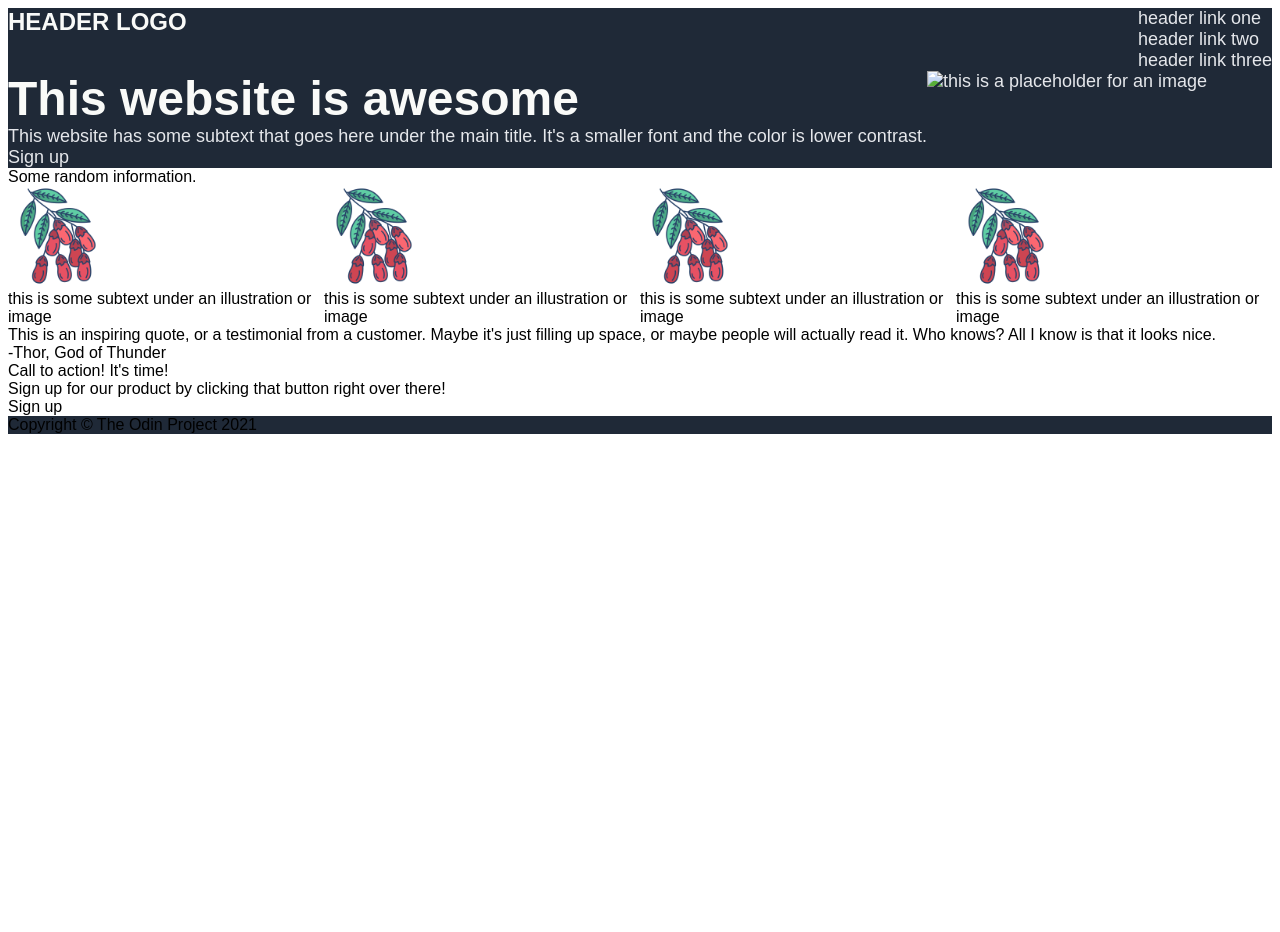
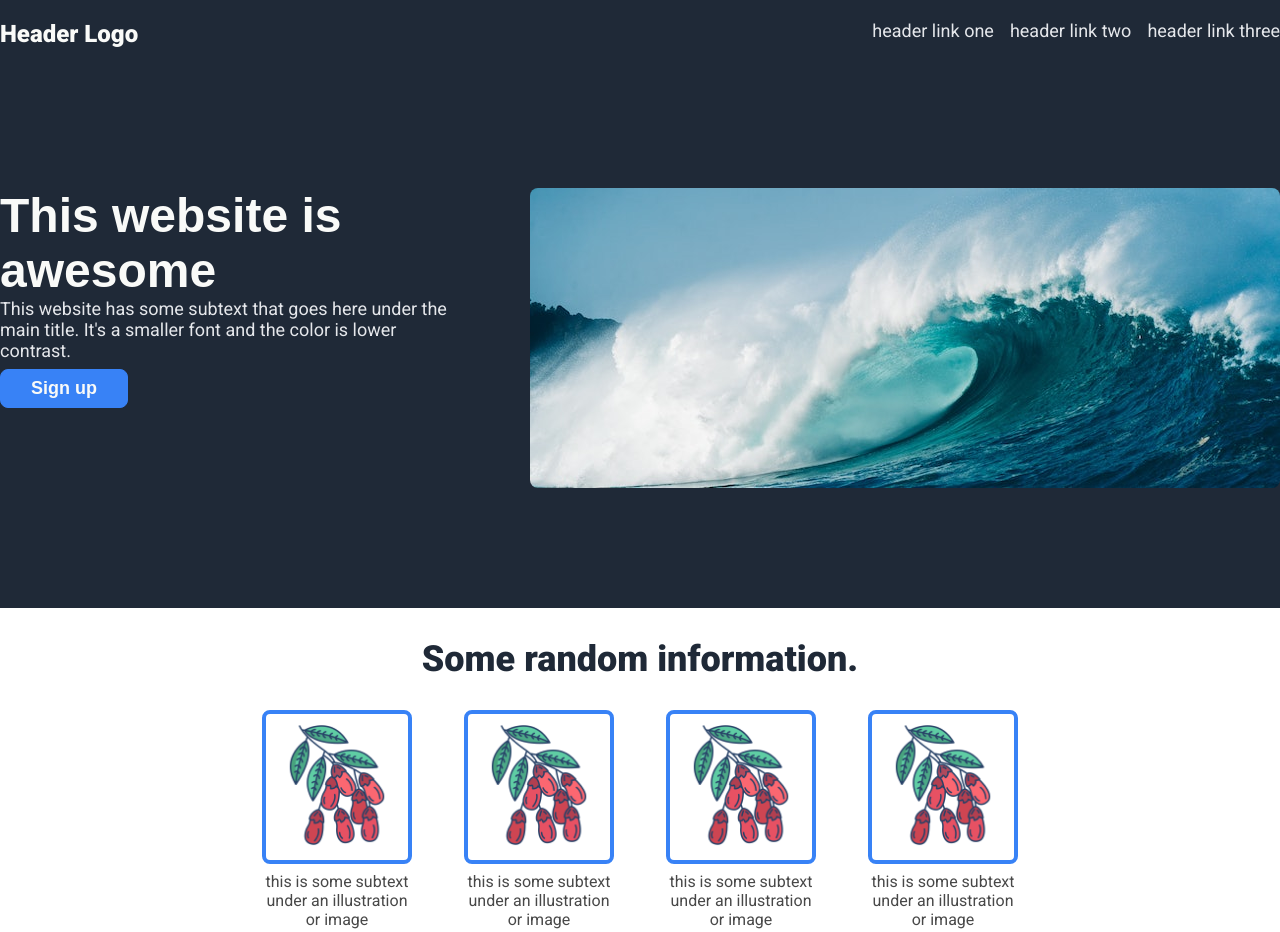
Before and after one commit to deerrppp/ProjectLandingPage, a plain HTML site: page index.html in a window 1280 px wide. Shown: the top 932 px of the page. Before the commit the page ends 816 px from the top, so only its background shows below. Drawn offline with Linux system fonts and the light colour scheme; a web font is replaced by a local one.

Commit message:
Edited CSS and HTML, added images
Fixed HTML containers so that the background color will be stretched and the items centered.
Edited CSS file so each containers will look like the project on ODIN.
Added images that was placed on image placeholder

```diff
--- a/index.html
+++ b/index.html
@@ -7,9 +7,10 @@
     <link rel="stylesheet" href="/style.css">
 </head>
 <body>
+        <div class="header-cont">
             <div class="header">
                 <div class="header-logo">
-            HEADER LOGO
+                    Header Logo
                 </div>
                 <div class="header-links">
                     <ul class="links">
@@ -19,7 +20,9 @@
                     </ul>
                 </div>
             </div>
+        </div>
 
+        <div class="header-cont">
             <div class="second">
                 <div class="left-cont">
                     <div class="bold-text">
@@ -28,13 +31,14 @@
                     <div class="text">
                         This website has some subtext that goes here under the main title. It's a smaller font and the color is lower contrast.
                     </div>
-            <div class="button2">
+                    <button class="header-btn">
                         Sign up
-            </div>
+                    </button>
                 </div>
                 <div class="right-cont">
-            <div class="img-holder">
-                <img src="" class="text" alt="this is a placeholder for an image">
+                    <!-- <div class="img-holder"> -->
+                        <img src="./images/landscape3.jpg" class="img-holder" alt="this is a placeholder for an image">
+                    <!-- </div> -->
                 </div>
             </div>
         </div>
@@ -45,35 +49,49 @@
             </div>
             <div class="cards">
                 <div class="infos">
+                    <div class="img-border">
                         <img src="./images/barberry.png" alt="barberry">
+                    </div>
                     <div class="bottom-txt">this is some subtext under an illustration or image</div>
                 </div>
+
                 <div class="infos">
+                    <div class="img-border">
                         <img src="./images/barberry.png" alt="barberry">
+                    </div>
                     <div class="bottom-txt">this is some subtext under an illustration or image</div>
                 </div>
+
                 <div class="infos">
+                    <div class="img-border">
                         <img src="./images/barberry.png" alt="barberry">
+                    </div>
                     <div class="bottom-txt">this is some subtext under an illustration or image</div>
                 </div>
+
                 <div class="infos">
+                    <div class="img-border">
                         <img src="./images/barberry.png" alt="barberry">
+                    </div>
                     <div class="bottom-txt">this is some subtext under an illustration or image</div>
+                </div>
+
+            </div>
+        </div>
+
+        <div class="fourth-cont">
+            <div class="fourth">
+                <div class="italic">
+                    This is an inspiring quote, or a testimonial from a customer. Maybe it's just filling up space, or maybe people will actually read it. Who knows? All I know is that it looks nice.
+                </div>
+                <div class="bold-text3">
+                    <strong>-Thor, God of Thunder</strong>
                 </div>
             </div>
         </div>
 
-    <div class="third">
-        <div class="italic">
-            This is an inspiring quote, or a testimonial from a customer. Maybe it's just filling up space, or maybe people will actually read it. Who knows? All I know is that it looks nice.
-        </div>
-        <div class="bold-text3">
-            -Thor, God of Thunder
-        </div>
-    </div>
-
-    <div class="fourth">
-        <div class="sign-up">
+        <div class="fifth-cont">
+            <div class="fifth">
                     <div class="right-sign">
                         <div class="bold-text4">
                             Call to action! It's time!
@@ -83,9 +101,9 @@
                         </div>
                     </div>
                     <div class="left-sign">
-                <div class="button4">
+                        <button class="footer-btn">
                             Sign up
-                </div>
+                        </button>
                     </div>
             </div>
         </div>
--- a/style.css
+++ b/style.css
@@ -1,56 +1,182 @@
 @import url('https://fonts.cdnfonts.com/css/hero-new');
+@import url('https://fonts.googleapis.com/css?family=Roboto');
+@import url('https://fonts.googleapis.com/css2?family=Roboto:ital,wght@1,300&display=swap');
+@import url('https://fonts.googleapis.com/css2?family=Roboto:ital,wght@0,900;1,300&display=swap');
 
 body {
-    font-family: 'Hero New', sans-serif;
+    font-family: 'Roboto', sans-serif;
     min-height: 100vh;
+    margin: 0;
+    padding: 0;
+    box-sizing: border-box;
+}
+
+
+.header-cont {
+    display: flex;
+    justify-content: center;
+    padding-top: 20px;
+    padding-bottom: 120px;
+    background-color: #1F2937;
+}
+
+.footer {
+    display: flex;
+    justify-content: center;
+    background-color: #1F2937;
+    color: #F9FAF8;
+    padding: 40px 0;
+}
+.fourth-cont {
+    display: flex;
+    justify-content: center;
+    padding-top: 120px;
+    padding-bottom: 120px;
+    background-color: #E5E7EB;
+}
+
+.header,
+.second {
+    display: flex;
+    justify-content: space-between;
+    width: 1300px;
+}
+
+.fourth {
     display: flex;
     flex-direction: column;
+    width: 900px;
+}
+
+.bold-text3 {
+    margin-left: auto;
+    font-size: 24px;
+}
+
+.italic {
+    font-size: 36px;
+    font-style: italic;
+    font-weight: 300;
+    color: #1F2937;
+}
+
+.left-cont {
+    width: 450px;
+    display: flex;
+    flex-direction: column;
+    align-items: flex-start;
+}
+
+.right-cont {
+    display: flex;
+    justify-content: center;
+    align-items: center;
+    /* background-color: #49586b; */
+    width: 750px;
+}
+
+.img-holder img {
+    width: 750px;
+    height: 304px;
+    border-radius: 8px;
 }
 
 img {
-    width: 100px;
-    height: 100px;
+    max-width: 100%;
+    border-radius: 8px;
 }
 
-.header {
-    display: flex;
-    justify-content: space-between;
+button {
+    cursor: pointer;
+    padding: 8px 30px;
+    border-radius: 8px;
+    font-weight: 600;
+    font-size: 18px;
 }
 
-.second {
-    display: flex;
+.header-btn {
+    background: #3882f6;
+    border: 1px solid #3882f6 ;
+    color: #F9FAF8;
+    margin-top:  8px;
 }
 
-.third {
-    /* display: flex;
-    flex-direction: column; */
+.footer-btn {
+    background: #3882f6;
+    border: 2px solid #F9FAF8 ;
+    color: #F9FAF8;
+}
+
+
+.third
+{
+    text-align: center;
 }
 
 .cards {
     display: flex;
-}
-.fourth {
-    display: flex;
+    justify-content: center;
+    gap: 52px;
+    padding-bottom: 120px;
 }
 
-.footer {
+.infos {
+    max-width: 150px;
+}
+
+.img-border {
+    border: 4px solid #3882f6;
+    border-radius: 8px;
+    padding: 8px;
+    margin-bottom: 8px;
+}
+.fifth-cont {
     display: flex;
+    justify-content: center;
+    padding-top: 120px;
+    padding-bottom: 120px;
 }
+.fifth {
+    display: flex;
+    padding: 60px;
+    width: 1000px;
+    border-radius: 8px;
+    justify-content: space-between;
+    align-items: center;
+    background-color: #3882f6;
+    color: #F9FAF8;
+}
+
+.bold-text4 {
+    font-size: 21px;
+    font-weight: 700;
+}
+
 
 a {
     text-decoration: none;
 }
 
 ul {
+    display: flex;
     list-style-type: none;
     margin: 0;
     padding: 0;
+    gap: 16px;
 }
 
 .bold-text {
     font-size: 48px;
     font-weight: 800;
     color: #F9FAF8;
+    font-family: 'Hero New', sans-serif;
+}
+
+.bold-text2 {
+    font-size: 36px;
+    font-weight: 900;
+    color: #1F2937;
+    padding: 30px 0;
 }
 
 .header-logo {
@@ -58,15 +184,14 @@ ul {
     color: #F9FAF8;
     font-weight: 700;
 }
-.header,
-.second,
-.footer {
-    background-color: #1F2937;
+.bottom-txt {
+    color: #484848;
 }
 
 .text,
-.button2,
-a {
+a,
+.bottom-text4 {
     font-size: 18px;
     color: #E5E7EB;
+
 }
```
Also changed, not shown: images/landscape.jpeg (added), images/landscape2.jpeg (added), images/landscape3.jpg (added), images/pexels-james-wheeler-414612.jpg (added). Lines whose indentation alone changed are shown as unchanged.
